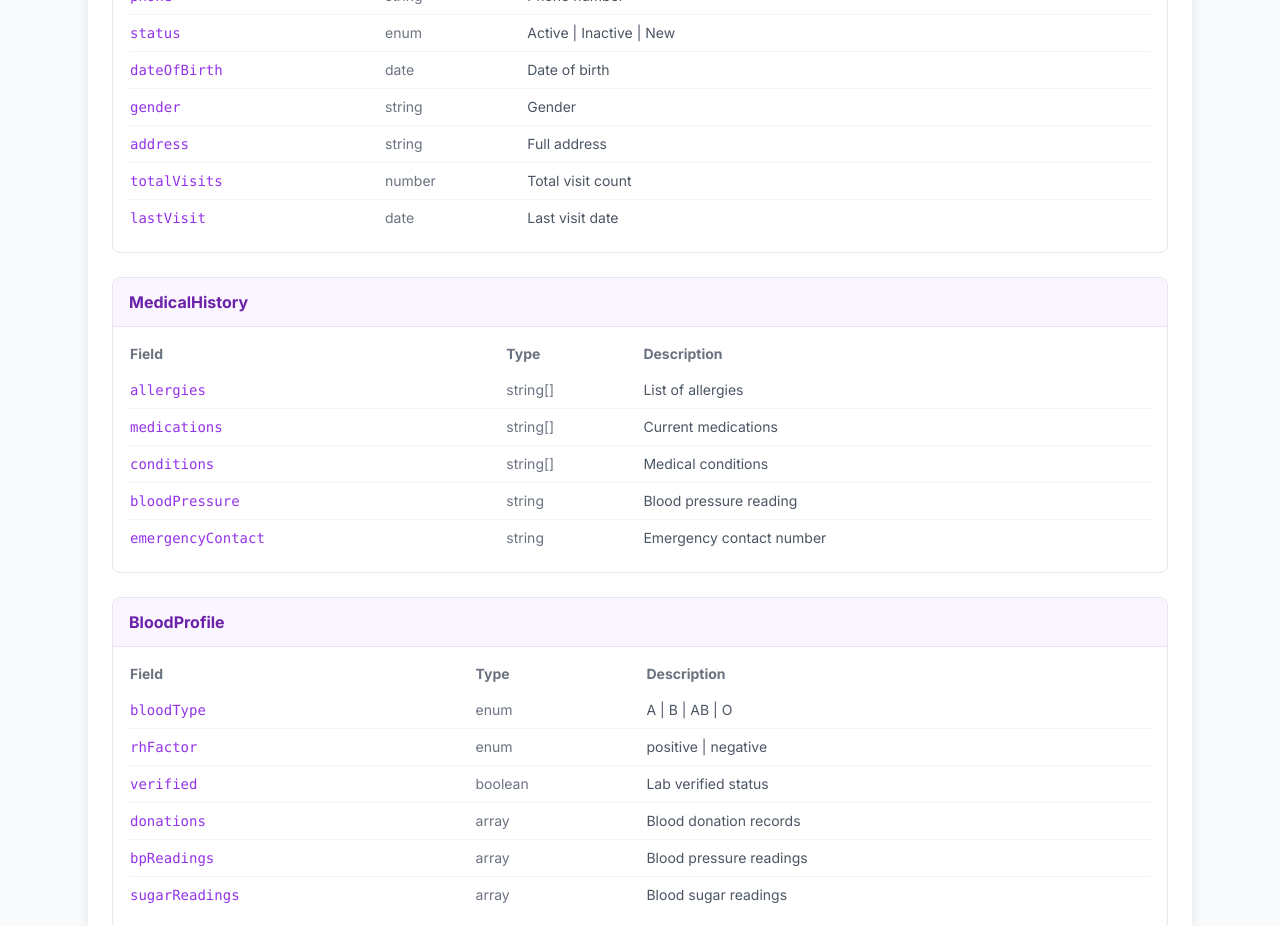
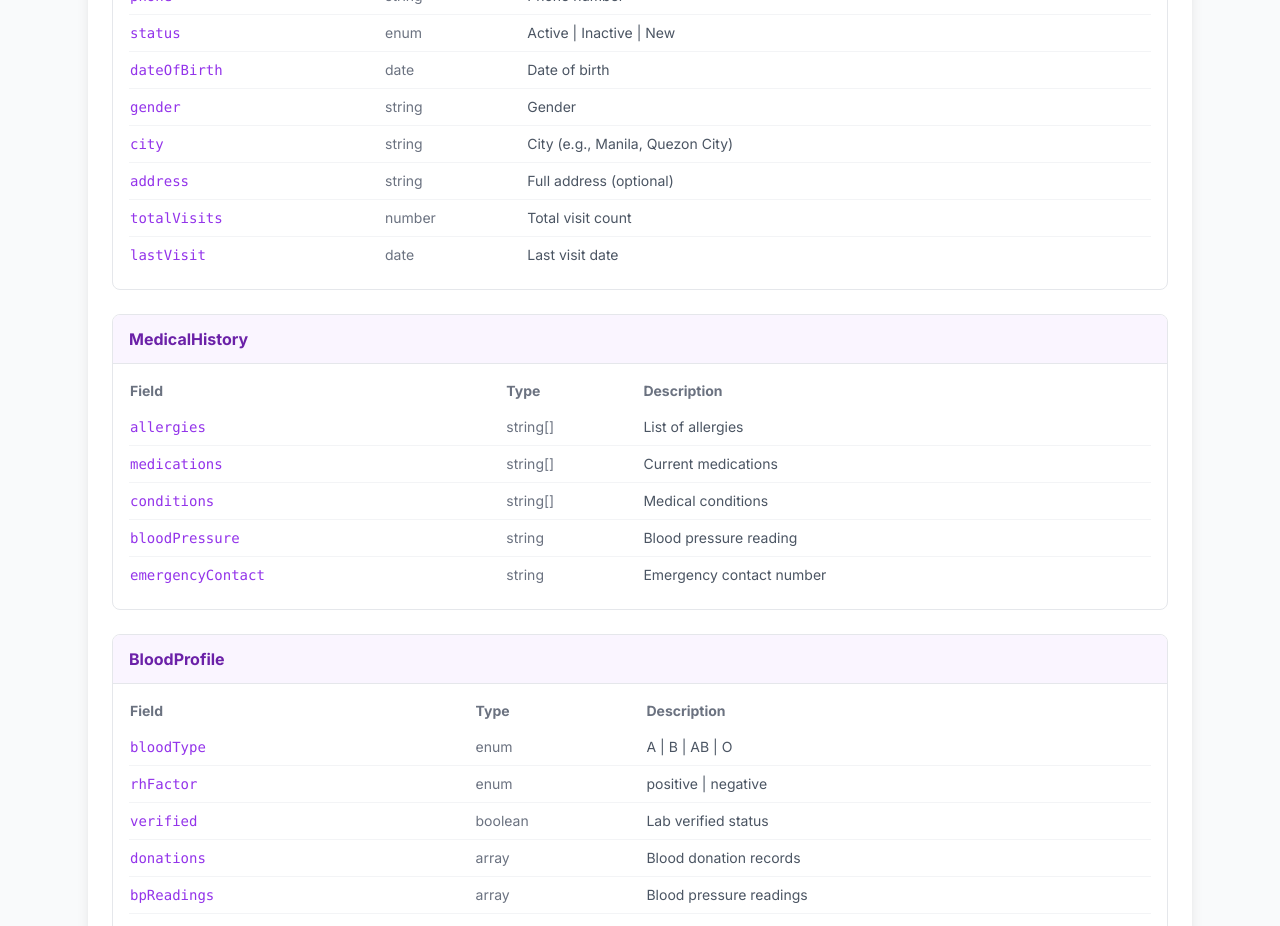
Before and after one commit to crynxmartinez/mypatientprofileph, a Next.js app: page /api-docs in a window 1280 px wide. Shown: the part 7900-8826 px from the top of the page. Built offline with nearby package versions, Linux system fonts and the light colour scheme.

Commit message:
Add city field to patient profile UI and API docs

```diff
--- a/src/app/api-docs/page.tsx
+++ b/src/app/api-docs/page.tsx
@@ -353,7 +353,8 @@ console.log(data.patientId, data.city, data.bloodProfile?.bloodType);`}</pre>
                 { name: 'status', type: 'enum', description: 'Active | Inactive | New' },
                 { name: 'dateOfBirth', type: 'date', description: 'Date of birth' },
                 { name: 'gender', type: 'string', description: 'Gender' },
-                { name: 'address', type: 'string', description: 'Full address' },
+                { name: 'city', type: 'string', description: 'City (e.g., Manila, Quezon City)' },
+                { name: 'address', type: 'string', description: 'Full address (optional)' },
                 { name: 'totalVisits', type: 'number', description: 'Total visit count' },
                 { name: 'lastVisit', type: 'date', description: 'Last visit date' },
               ]}
--- a/src/components/patient/tabs/OverviewTab.tsx
+++ b/src/components/patient/tabs/OverviewTab.tsx
@@ -35,6 +35,10 @@ export default function OverviewTab({ patient }: OverviewTabProps) {
             <div>
               <span className="text-gray-600">Gender:</span>{' '}
               <span className="font-semibold">{patient.gender || 'N/A'}</span>
+            </div>
+            <div>
+              <span className="text-gray-600">City:</span>{' '}
+              <span className="font-semibold">{patient.city || 'N/A'}</span>
             </div>
             <div>
               <span className="text-gray-600">Address:</span>{' '}
```
